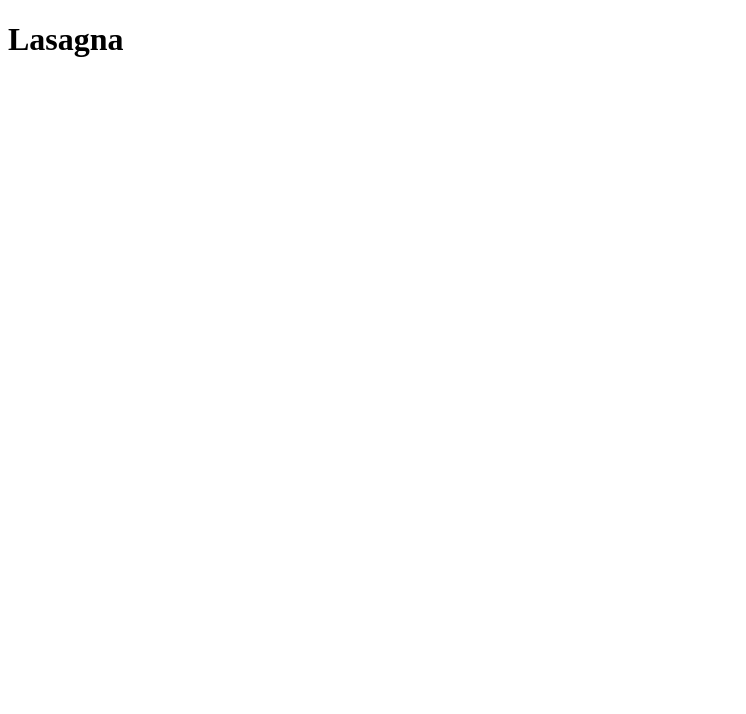
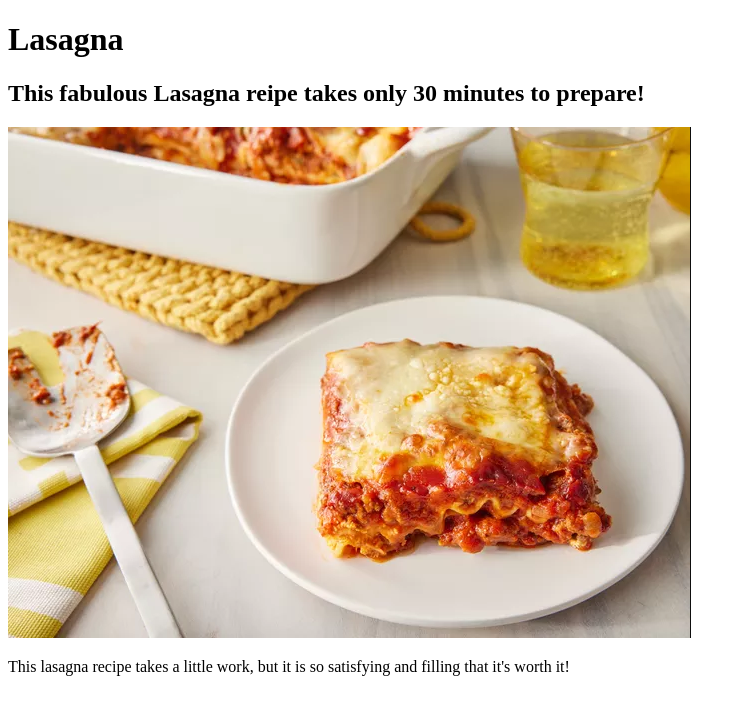
Before and after one commit to Bruce-Moody/odin-recipes, a plain HTML site: page recipes/lasagna.html in a window 1280 px wide. Shown: the whole page, without its empty margins (0-746 px from the left). Drawn offline with Linux system fonts and the light colour scheme.

Commit message:
updated lasagna page with image (but link doesn't work)

```diff
--- a/recipes/lasagna.html
+++ b/recipes/lasagna.html
@@ -7,5 +7,14 @@
 </head>
 <body>
     <h1>Lasagna</h1>
+    <p>
+        <h2>This fabulous Lasagna reipe takes only 30 minutes to prepare!</h2>
+    </p>
+    <p>
+        <img src="/img/lasagna.png">
+    </p>
+    <p>
+        This lasagna recipe takes a little work, but it is so satisfying and filling that it's worth it!
+    </p>
 </body>
 </html>
```
